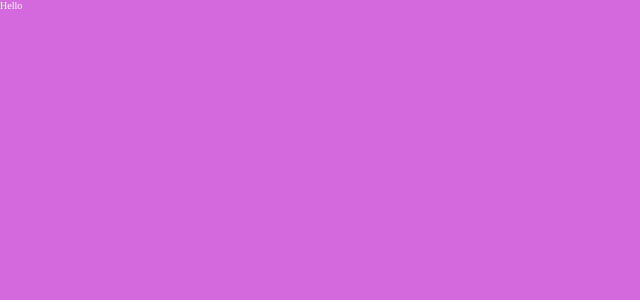
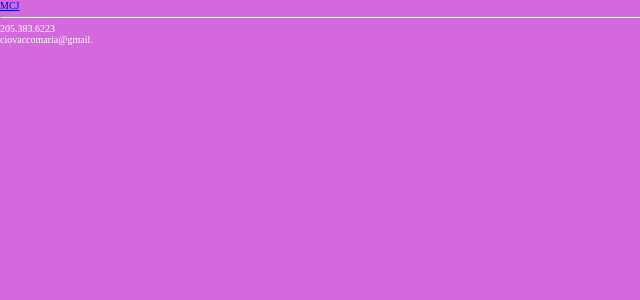
Before and after one commit to maria-ciovacco-juarez/react-portfolio, a React app in the folder react-portfolio/: page / in a window 1280 px wide. Shown: the top 300 px of the page, without its empty margins (0-640 px from the left). Built offline with nearby package versions, Linux system fonts and the light colour scheme; the HTML template or start-up script is replaced by a standard one.

Commit message:
added sections and info to header.jsx

```diff
--- a/react-portfolio/src/components/common/header/Header.jsx
+++ b/react-portfolio/src/components/common/header/Header.jsx
@@ -1,10 +1,28 @@
 import React from 'react';
 
-function Header () {
+function Header() {
 
   return (
-    <section>
-      Hello
+    <section className="header">
+      <section className="header-top">
+        <section className="header-top__logo">
+          <a href="/" className="header-logo">MCJ</a>
+        </section>
+        <section className="header-top__navbar">
+          <section className="header-top__navigation">
+            {/* <Navbar /> */}
+          </section>
+          <hr className="header-top__seperator" />
+        </section>
+      </section>
+      <section className="header-bottom">
+        <section className="header-bottom__phone">
+          205.383.6223
+        </section>
+        <section className="header-bottom__email">
+          ciovaccomaria@gmail.
+        </section>
+      </section>
     </section>
   )
 }
```
